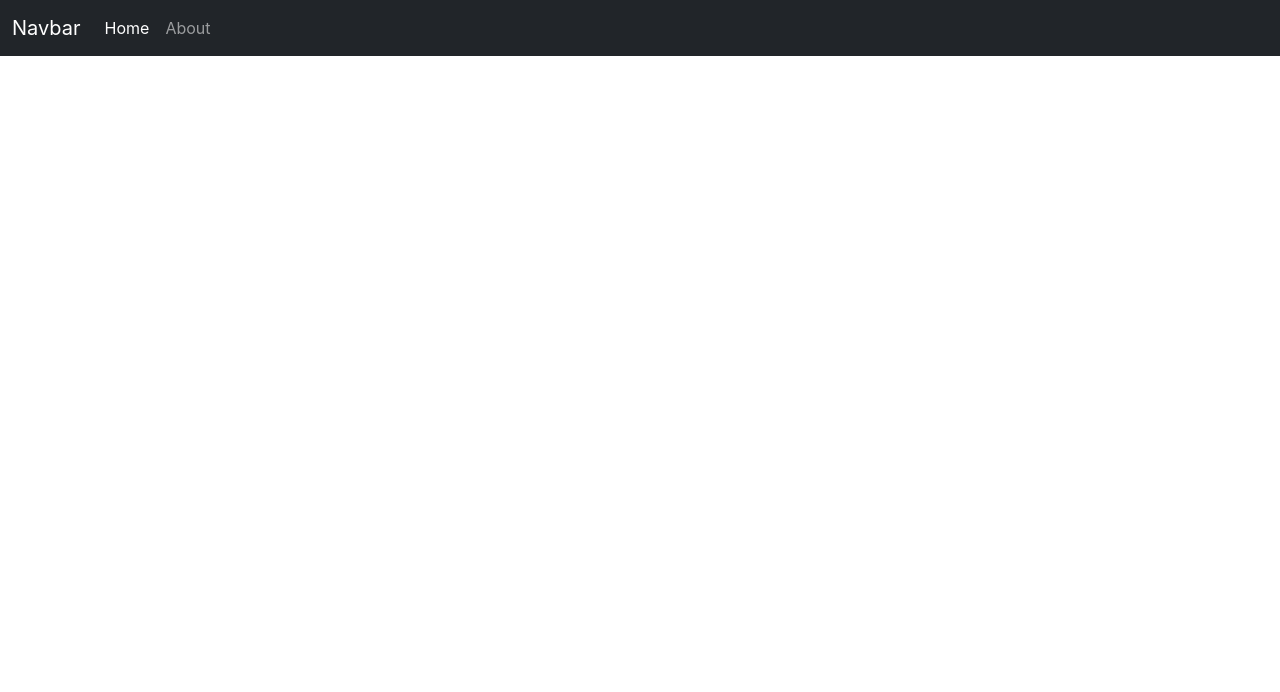
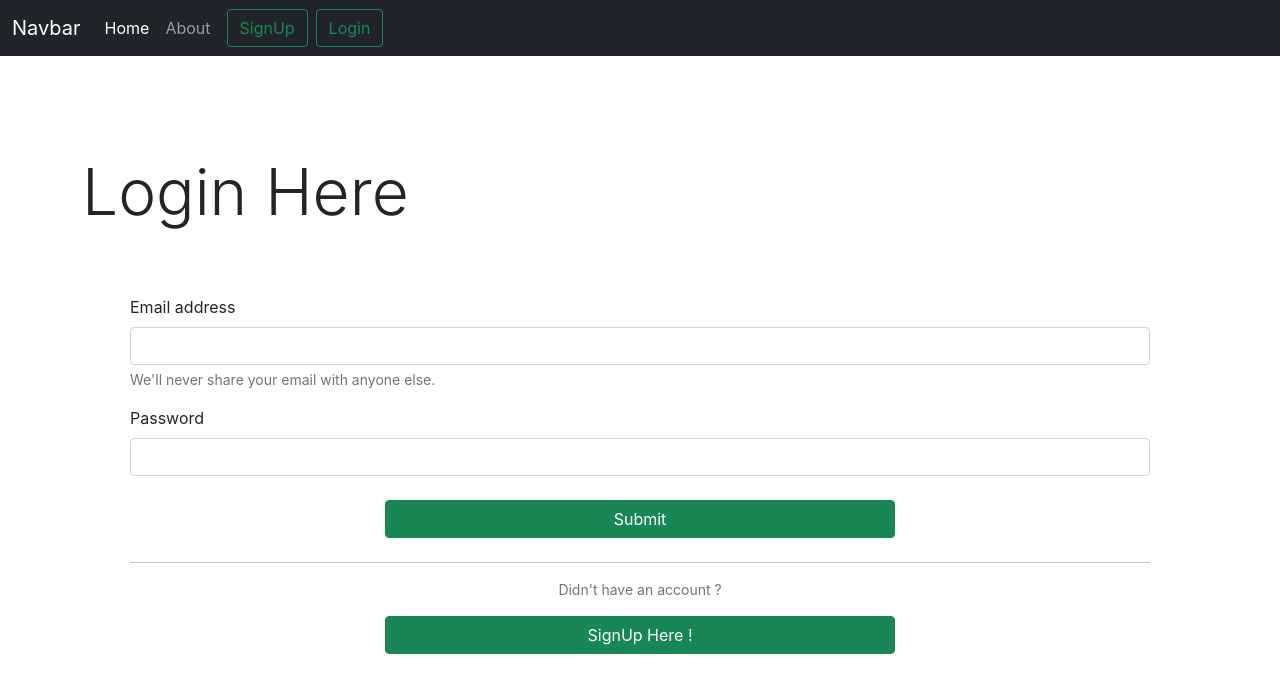
Before and after one commit to mohitm15/authlogin-boilerplate, a React (Create React App) app: page /login in a window 1280 px wide. Before the commit this address had no page. Shown: the top 692 px of the page. Built offline with nearby package versions, Linux system fonts and the light colour scheme.

Commit message:
Adding the alert and login fnctionality

```diff
--- a/src/App.js
+++ b/src/App.js
@@ -1,8 +1,11 @@
+import { useState } from 'react';
 import './App.css';
 import Navbar from './components/Navbar';
 import Home from './components/Home';
 import About from './components/About';
 import SignupPage from './components/SignupPage';
+import LoginPage from './components/LoginPage';
+import Alert from './components/Alert';
 
 import {
   BrowserRouter as Router,
@@ -12,16 +15,27 @@ import {
 
 
 
+
+
 function App() {
+
+  const [alert, setAlert ] = useState(null);
+
+  const showAlert = (message, type) => {
+    setAlert({msg: message, type:type});
+    setTimeout(()=> setAlert(null), 1500);
+  }
+
   return (
     <>
       <Router>
       <Navbar />
+      <Alert alert={alert}/>
       <Routes>
-          <Route path="/" element={<Home />} />
-
-          <Route exact path="/about" element={<About />} />
-
+          <Route path="/" element={<Home showAlert={showAlert} />} />
+          <Route exact path="/about" element={<About showAlert={showAlert} />} />
+          <Route exact path="/signup" element={<SignupPage showAlert={showAlert} />} />
+          <Route exact path="/login" element={<LoginPage showAlert={showAlert} />} />
         </Routes>
       </Router>
 
--- /dev/null
+++ b/src/components/Alert.js
@@ -0,0 +1,18 @@
+import React from "react";
+
+function Alert(props) {
+  return (
+    <div style={{ height: "50px" }}>
+      {props.alert && (
+        <div
+          className={`alert alert-${props.alert.type} alert-dismissible fade show`}
+          role="alert"
+        >
+          <strong>{props.alert.msg}</strong>
+        </div>
+      )}
+    </div>
+  );
+}
+
+export default Alert;
--- a/src/components/LoginPage.js
+++ b/src/components/LoginPage.js
@@ -1,11 +1,112 @@
-import React from 'react'
+import React, { useState } from "react";
+import { useNavigate } from "react-router-dom";
 
-const LoginPage = () => {
-    return (
-        <div>
-            This is login Page
-        </div>
-    )
+const LoginPage = (props) => {
+
+let navigate = useNavigate();
+
+const [credentials, setCredentials] = useState({email:"",password:""});
+
+
+const onChange = (e) => {
+    setCredentials({ ...credentials, [e.target.name]: e.target.value})
+    //console.log(credentials.email, credentials.password);
 }
 
+
+const handleSubmit = async(e) => {
+
+    e.preventDefault();
+    const response = await fetch("http://localhost:5000/api/login", {
+      method: "POST",
+      headers: {
+        "Content-Type": "application/json",
+      },
+      body: JSON.stringify({
+        email: credentials.email,
+        password: credentials.password,
+      }),
+    })
+    ;
+
+    const json = await response.json();
+    // console.log(json)
+
+    if(json.success === true) {
+        //storing the authtoken
+        localStorage.setItem("token",json.authToken);
+        props.showAlert("User logged in successfully", "info");
+        navigate("/")
+    }
+    else {
+        props.showAlert("Invalid Credentials", "danger");
+    }
+}
+
+const goToSignUp = () => {
+    navigate("/signup");
+}
+
+
+  return (
+    <>
+      <div className="container my-5">
+        <div id="loginbody">
+          <div className="mt-3">
+            <h2 className="my-3 display-3">Login Here</h2>
+            <form className="login-form p-5" onSubmit={handleSubmit}>
+              <div className="mb-3">
+                <label htmlFor="exampleInputEmail1" className="form-label">
+                  Email address
+                </label>
+                <input
+                  type="email"
+                  className="form-control"
+                  id="email"
+                  name="email"
+                  value={credentials.email}
+                  aria-describedby="emailHelp"
+                  onChange={onChange}
+                />
+                <div id="emailHelp" className="form-text">
+                  We'll never share your email with anyone else.
+                </div>
+              </div>
+              <div className="mb-3">
+                <label htmlFor="exampleInputPassword1" className="form-label">
+                  Password
+                </label>
+                <input
+                  type="password"
+                  className="form-control"
+                  id="password"
+                  name="password"
+                  value={credentials.password}
+                  onChange={onChange}
+                />
+              </div>
+              <div className="d-grid gap-2 my-4 col-6 mx-auto">
+              <button type="submit" className="btn btn-success" >
+                Submit
+              </button>
+              </div>
+              <hr />
+            <div className="mb-3 text-center">
+              <div id="emailHelp" className="form-text center my-3">
+                Didn't have an account ?
+              </div>
+              <div className="d-grid gap-2 my-3 col-6 mx-auto">
+                <button onClick={goToSignUp} className="btn btn-success ">
+                  SignUp Here !
+                </button>
+              </div>
+            </div>
+            </form>
+          </div>
+        </div>
+      </div>
+    </>
+  );
+};
+
 export default LoginPage;
--- a/src/components/Navbar.js
+++ b/src/components/Navbar.js
@@ -33,6 +33,12 @@ const Navbar = () => {
                                 </Link>
                             </li>
                         </ul>
+                        <form className="d-flex">
+
+                            <Link className="btn btn-outline-success mx-2" to="/signup" role="button">SignUp</Link>
+                            <Link className="btn btn-outline-success" to="/login" role="button">Login</Link>
+
+                        </form>
                     </div>
                 </div>
             </nav>
--- a/src/components/SignupPage.js
+++ b/src/components/SignupPage.js
@@ -1,10 +1,17 @@
 import React from "react";
+import { useNavigate } from "react-router-dom";
 
 const SignupPage = () => {
+
+  const navigate = useNavigate();
+
+  const goToLogin = () => {
+    navigate("/login")
+  }
+
   return (
     <>
-      <div className="container my-5" >
-        <div>
+      <div className="container my-5">
         <div id="loginbody">
           <div className="mt-3">
             <h2 className="my-3 display-3">Create your account here </h2>
@@ -70,11 +77,10 @@ const SignupPage = () => {
                   Already have an account ?
                 </div>
                 <div className="d-grid gap-2 my-3 col-6 mx-auto">
-                    <button className="btn btn-success ">Login</button>
+                  <button onClick={goToLogin} className="btn btn-success ">Login</button>
                 </div>
               </div>
             </form>
-            </div>
           </div>
         </div>
       </div>
```
Lines whose indentation alone changed are shown as unchanged.
